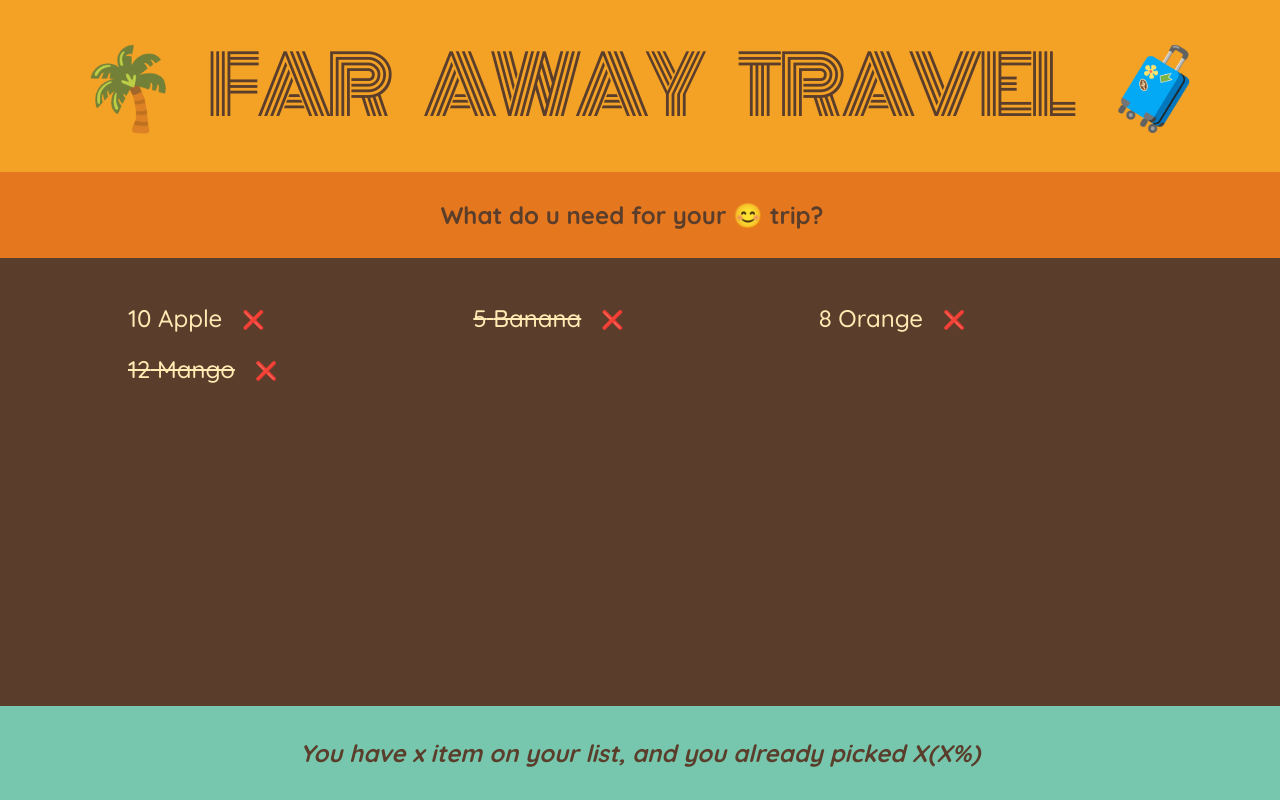
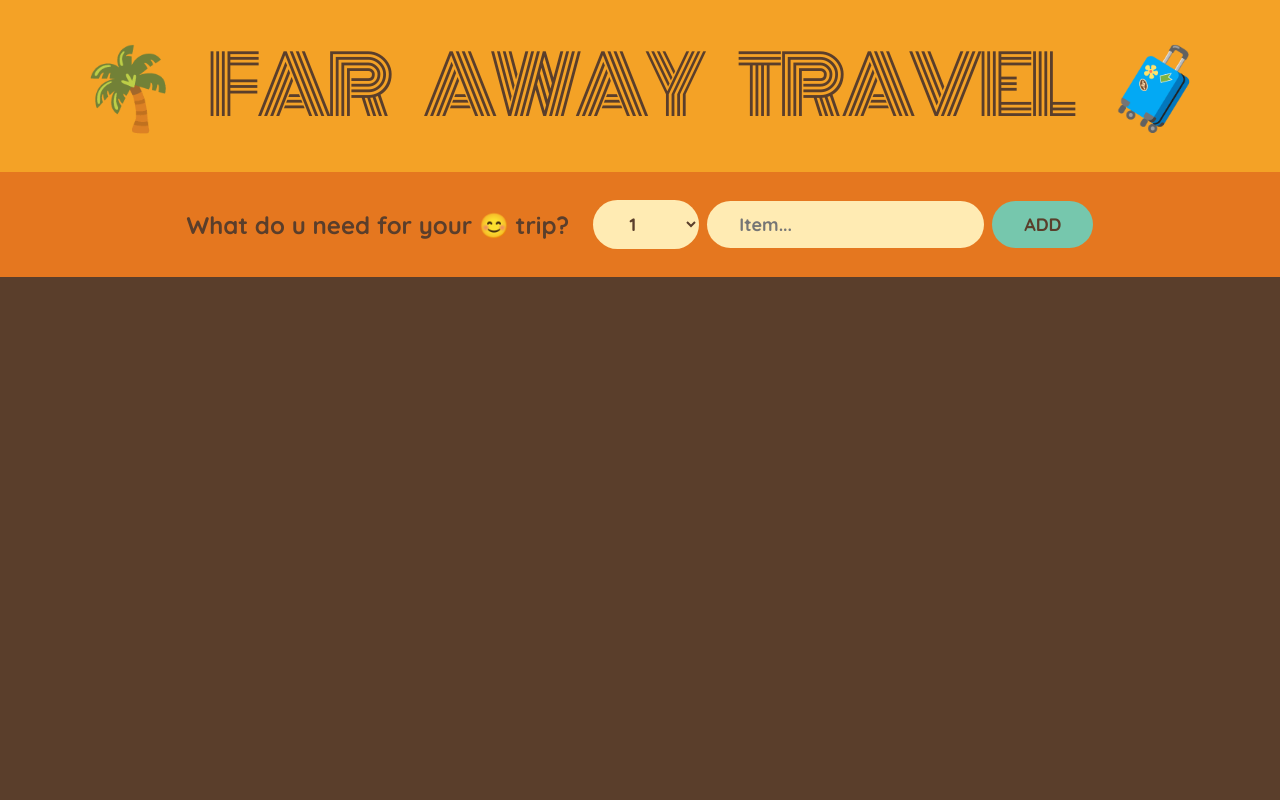
Before and after one commit to abdul-qudoos-mujaddidi7/react-learning, a React (Create React App) app in the folder 05-travel-list/: page / in a window 1280 px wide. Built offline with nearby package versions, Linux system fonts and the light colour scheme.

Commit message:
Building a Form and Handling Submissions

```diff
--- a/05-travel-list/src/App.js
+++ b/05-travel-list/src/App.js
@@ -1,35 +1,17 @@
-const items = [
-  {
-    description: "Apple",
-    quantity: 10,
-    picked: false
-  },
-  {
-    description: "Banana",
-    quantity: 5,
-    picked: true
-  },
-  {
-    description: "Orange",
-    quantity: 8,
-    picked: false
-  },
-  {
-    description: "Mango",
-    quantity: 12,
-    picked: true
-  }
-];
+import { useState } from "react";
+
+
 
 
 
 export default function App() {
+  const [items,setItems]= useState([]);
   return (
     <div className="app">
       <Logo />
-      <Form />
-      <PackingList />
-      <Stats />
+      <Form items={items} setItems={setItems} />
+      <PackingList items={items} />
+      <Stats items={items} />
     </div>
   );
 }
@@ -39,13 +21,46 @@ function Logo() {
   return <h1>🌴 Far Away Travel 🧳</h1>;
 }
 
-function Form() {
-  return  <div className="add-form">
+function Form({items,setItems}) {
+
+  const [item,setItem]= useState("");
+  const [num,setNumber]= useState(1);
+
+   function handleSubmit(e){
+    e.preventDefault();
+
+    if(!item) return;
+
+    const newItem = {
+      description: item,
+      quantity: num,
+      picked: false,
+    };
+
+    setItems([...items,newItem])
+    setItem("");
+    setNumber(1);
+
+
+
+   }
+
+
+
+  return (
+    <form className="add-form" onSubmit={handleSubmit}>
     <h3>What do u need for your 😊 trip?</h3>
-  </div>
+    <select value={num} onChange={(e)=>setNumber(Number(e.target.value))}>
+      {Array.from({length:20},(_,i)=> i+1).map(n => <option key={n} value={n}>{n}</option>)}
+    </select>
+    <input type="text" value={item} placeholder="Item..." onChange={(e)=>setItem(e.target.value)} />
+    <button>Add</button>
+    </form>
+  );
+
 }
 
-function PackingList() {
+function PackingList({items}) {
   return (
     <div className="list">
       <ul>
@@ -56,12 +71,18 @@ function PackingList() {
 }
 function Item({ item }) {
   return <li >
+
     <span style={item.picked ? { textDecoration: "line-through" } : {}}>{item.quantity} {item.description}</span>
     <button>❌</button>
     </li>;
 }
-function Stats() {
-  return <footer className="stats">
-    <em>You have x item on your list, and you already picked X(X%) </em></footer>;
+function Stats({items}) {
+  const total= items.length;
+  const picked= items.filter(item=>item.picked).length;
+  const percentage= total ===0 ? 0 : Math.round((picked/total)*100);
+ <em>
+        You have {total} item{total !== 1 ? "s" : ""} on your list, and you
+        already picked {picked} ({percentage}%)
+      </em>
 
 }
```
